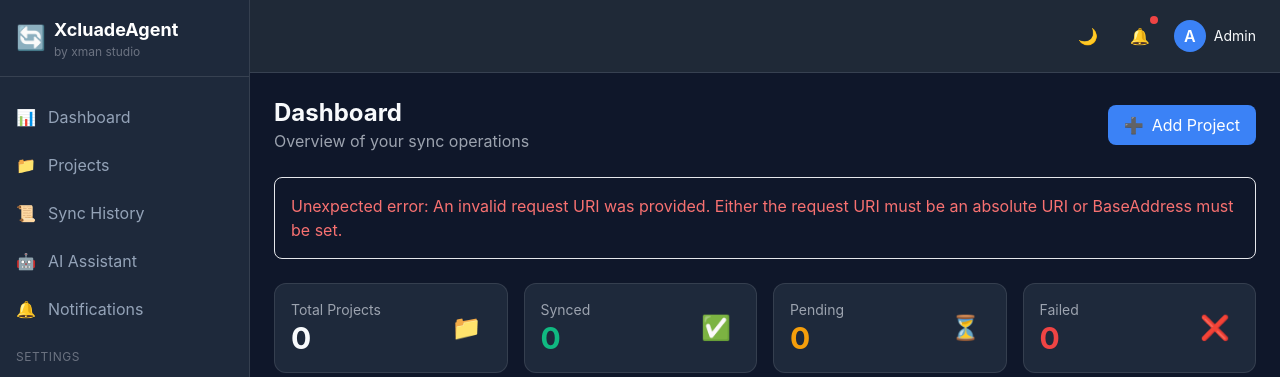
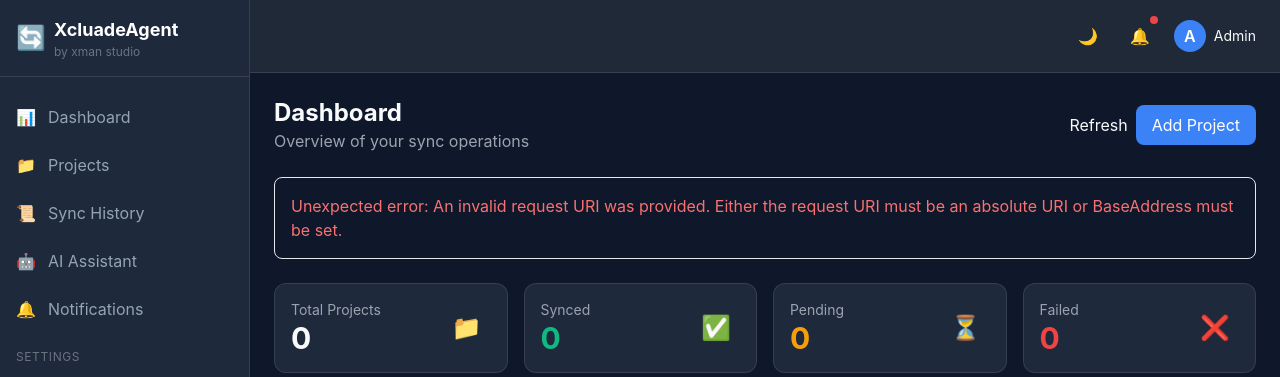
Before and after one commit to xjanova/xcluadeagent, an ASP.NET Core app: page / in a window 1280 px wide. Shown: the top 377 px of the page. Run offline with ASP.NET Core 8, Linux system fonts and the light colour scheme; the project's own start-up code is not run, and a stand-in starts its controllers and pages; some libraries are stand-ins or nearby versions.

Commit message:
fix: Add refresh button to Dashboard to use RefreshDashboard method
The RefreshDashboard method was defined but never called, causing
a compiler warning. Added a Refresh button to the header that calls
this method.

```diff
--- a/src/XcluadeAgent.Api/Components/Pages/Home.razor
+++ b/src/XcluadeAgent.Api/Components/Pages/Home.razor
@@ -11,10 +11,14 @@
             <h1 class="text-2xl font-bold">Dashboard</h1>
             <p class="text-gray-400">Overview of your sync operations</p>
         </div>
-        <button class="btn-primary flex items-center space-x-2">
-            <span>➕</span>
-            <span>Add Project</span>
-        </button>
+        <div class="flex items-center space-x-2">
+            <button class="btn-secondary flex items-center space-x-2" @onclick="RefreshDashboard">
+                <span>Refresh</span>
+            </button>
+            <button class="btn-primary flex items-center space-x-2">
+                <span>Add Project</span>
+            </button>
+        </div>
     </div>
 
     @if (!string.IsNullOrEmpty(errorMessage))
```
